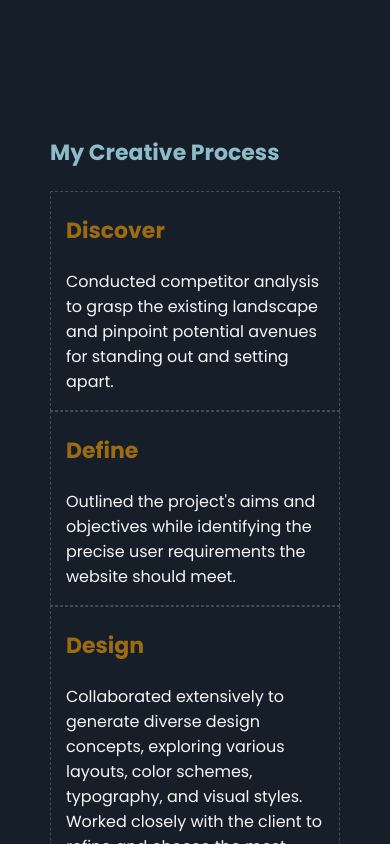
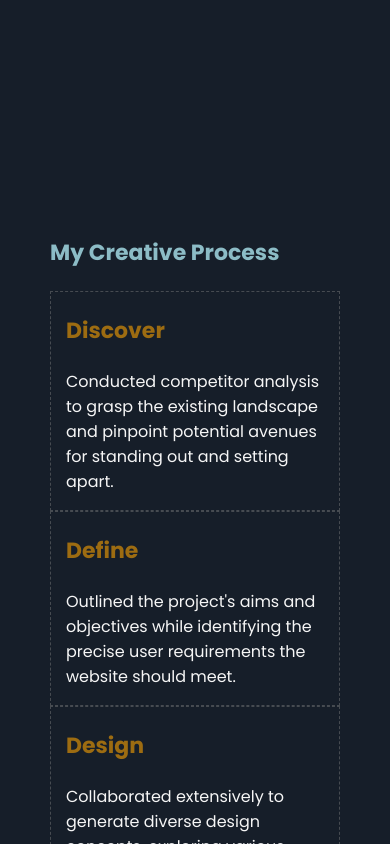
Before and after one commit to Evaloper/portfolio, a React (Vite) app: page / in a window 390 px wide. Shown: the part 2740-3584 px from the top of the page. Built offline with nearby package versions, Linux system fonts and the light colour scheme.

Commit message:
Adjusted the process component div3

```diff
--- a/src/components/TheProcess/index.scss
+++ b/src/components/TheProcess/index.scss
@@ -11,12 +11,12 @@
   }
 
   @media screen and (max-width: 500px) {
-    margin: 800px 50px 50px 50px;
+    margin: 900px 50px 50px 50px;
   }
 
-  @media screen and (min-width: 800px) {
-    margin: 1000px 50px 50px 50px;
-  }
+  // @media screen and (min-width: 800px) {
+  //   margin: 700px 50px 50px 50px;
+  // }
 
   // @media screen and (max-width: 550px) {
   //   padding: 250px 50px 50px 50px;
```
